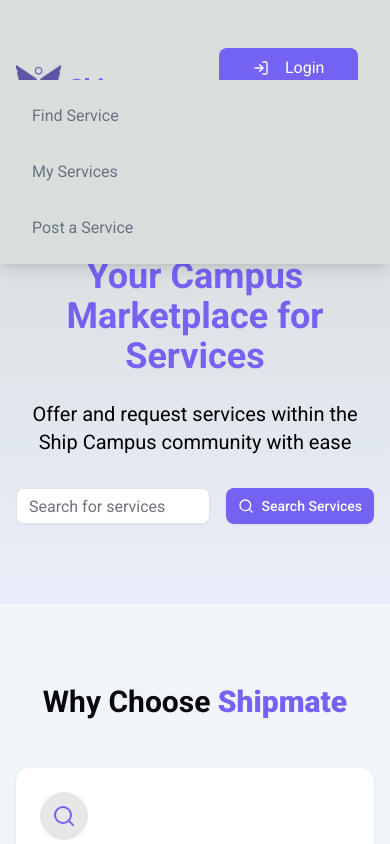
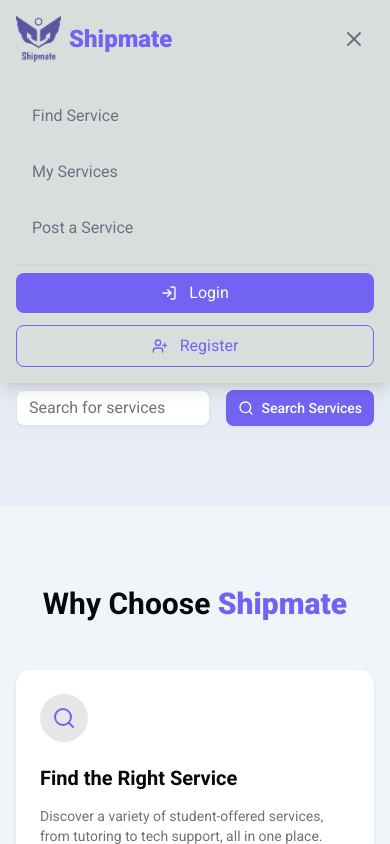
Before and after one commit to Apollosamaa/Shipmate, a Next.js app in the folder client/: page / in a window 390 px wide. Both pictures are taken after a click on the button 354 px from the left and 38 px from the top of the page. Shown: the top 844 px of the page. Built offline with nearby package versions, Linux system fonts and the light colour scheme; no server answers.

Commit message:
improved mobile responsive for headers

```diff
--- a/client/Components/Chat/ChatDropDown.tsx
+++ b/client/Components/Chat/ChatDropDown.tsx
@@ -8,7 +8,11 @@
 import { Loader2 } from "lucide-react";
 import { useEffect } from "react";
 
-export const ChatDropdown = () => {
+interface ChatDropdownProps {
+  mobile?: boolean;
+}
+
+export const ChatDropdown = ({ mobile = false }: ChatDropdownProps) => {
   const { isAuthenticated } = useGlobalContext();
   const {
     totalUnread,
@@ -32,12 +36,12 @@
       <PopoverTrigger asChild>
         <Button
           variant="ghost"
-          size="icon"
-          className="relative rounded-full"
+          size={mobile ? "sm" : "icon"}
+          className={`relative ${mobile ? "rounded-md" : "rounded-full"}`}
         >
-          <MessageSquare className="h-5 w-5" />
+          <MessageSquare className={`${mobile ? "h-4 w-4" : "h-5 w-5"}`} />
           {totalUnread > 0 && (
-            <span className="absolute -top-1 -right-1 bg-[#7263f3] text-white text-xs rounded-full h-5 w-5 flex items-center justify-center">
+            <span className={`absolute ${mobile ? "-top-0.5 -right-0.5 h-4 w-4 text-[10px]" : "-top-1 -right-1 h-5 w-5 text-xs"} bg-[#7263f3] text-white rounded-full flex items-center justify-center`}>
               {totalUnread > 9 ? '9+' : totalUnread}
             </span>
           )}
--- a/client/Components/Header.tsx
+++ b/client/Components/Header.tsx
@@ -4,7 +4,7 @@
 import { usePathname } from 'next/navigation'
 import React, { useState } from 'react'
 import { useGlobalContext } from '@/context/globalContext'
-import { LogIn, UserPlus, Menu, X } from 'lucide-react' // Added Menu and X icons
+import { LogIn, UserPlus, Menu, X } from 'lucide-react'
 import Profile from './Profile'
 import { MessageSquare } from "lucide-react";
 import { ChatDropdown } from './Chat/ChatDropDown'
@@ -12,14 +12,14 @@
 function Header() {
     const {isAuthenticated, user} = useGlobalContext();
     const pathname = usePathname();
-    const [isMenuOpen, setIsMenuOpen] = useState(false); // State for mobile menu
+    const [isMenuOpen, setIsMenuOpen] = useState(false);
 
     const toggleMenu = () => {
         setIsMenuOpen(!isMenuOpen);
     };
 
     return (
-        <header className="px-4 py-4 md:px-10 md:py-6 bg-[#D7DeDC] text-gray-500 flex justify-between items-center">
+        <header className="px-4 py-4 md:px-10 md:py-6 bg-[#D7DeDC] text-gray-500 flex justify-between items-center relative">
             <div className="flex items-center justify-between w-full md:w-auto">
                 <Link href={"/"} className="flex items-center gap-2">
                     <Image src="/logo.png" alt="logo" width={45} height={45} />
@@ -27,12 +27,20 @@
                 </Link>
 
                 {/* Mobile menu button */}
+                <div className="flex items-center gap-4 md:hidden">
+                    {isAuthenticated && (
+                        <>
+                            <ChatDropdown mobile />
+                            <Profile mobile />
+                        </>
+                    )}
                     <button
-                    className="md:hidden p-2 rounded-md text-gray-500 hover:bg-gray-200 focus:outline-none"
+                        className="p-2 rounded-md text-gray-500 hover:bg-gray-200 focus:outline-none"
                         onClick={toggleMenu}
                     >
                         {isMenuOpen ? <X size={24} /> : <Menu size={24} />}
                     </button>
+                </div>
             </div>
 
             {/* Desktop Navigation */}
@@ -74,10 +82,33 @@
                 </ul>
             </nav>
 
-            {/* Mobile Navigation Menu */}
+            {/* Desktop Auth Section */}
+            <div className="hidden md:flex items-center gap-2">
+                <ChatDropdown />
+                {isAuthenticated ? (
+                    <Profile />
+                ) : (
+                    <div className="flex items-center gap-2 lg:gap-6">
+                        <Link
+                            href={"http://localhost:8000/login"}
+                            className="py-2 px-4 lg:px-6 rounded-md flex items-center gap-2 lg:gap-4 text-sm lg:text-base text-white bg-[#7263F3] border-[#7263F3] hover:bg-[#7263F3]/90 transition-all duration-200 ease-in-out"
+                        >
+                            <LogIn className="w-4 h-4"/> Login
+                        </Link>
+                        <Link
+                            href={"http://localhost:8000/login"}
+                            className="py-2 px-4 lg:px-6 rounded-md flex items-center gap-2 lg:gap-4 text-sm lg:text-base border-[#7263F3] text-[#7263F3] hover:bg-[#7263F3]/10 transition-all duration-200 ease-in-out"
+                        >
+                            <UserPlus className="w-4 h-4"/> Register
+                        </Link>
+                    </div>
+                )}
+            </div>
+
+            {/* Mobile Menu - Combined Navigation + Auth */}
             {isMenuOpen && (
                 <div className="md:hidden absolute top-20 left-0 right-0 bg-[#D7DeDC] z-50 p-4 shadow-lg">
-                    <ul className="flex flex-col gap-4">
+                    <ul className="flex flex-col gap-4 mb-4">
                         <li>
                             <Link
                                 href="/findservice"
@@ -115,49 +146,26 @@
                             </Link>
                         </li>
                     </ul>
-                </div>
-            )}
 
-            {/* Auth Section */}
-            <div className="hidden md:flex items-center gap-2">
-                <ChatDropdown />
-                {isAuthenticated ? (
-                    <Profile />
-                ) : (
-                    <div className="flex items-center gap-2 lg:gap-6">
+                    {/* Mobile Auth Buttons - only show when not authenticated */}
+                    {!isAuthenticated && (
+                        <div className="flex flex-col gap-3 pt-2 border-t border-gray-300">
                             <Link
                                 href={"http://localhost:8000/login"}
-                            className="py-2 px-4 lg:px-6 rounded-md flex items-center gap-2 lg:gap-4 text-sm lg:text-base text-white bg-[#7263F3] border-[#7263F3] hover:bg-[#7263F3]/90 transition-all duration-200 ease-in-out"
-                        >
-                            <LogIn className="w-4 h-4"/> Login
-                        </Link>
-                        <Link
-                            href={"http://localhost:8000/login"}
-                            className="py-2 px-4 lg:px-6 rounded-md flex items-center gap-2 lg:gap-4 text-sm lg:text-base border-[#7263F3] text-[#7263F3] hover:bg-[#7263F3]/10 transition-all duration-200 ease-in-out"
-                        >
-                            <UserPlus className="w-4 h-4"/> Register
-                        </Link>
-                    </div>
-                )}
-            </div>
-
-            {/* Mobile Auth Buttons (shown only when menu is open) */}
-            {isMenuOpen && !isAuthenticated && (
-                <div className="md:hidden flex flex-col gap-4 mt-4 p-4">
-                    <Link
-                        href={"http://localhost:8000/login"}
-                        className="py-2 px-6 rounded-md flex items-center justify-center gap-4 text-white bg-[#7263F3] border-[#7263F3] hover:bg-[#7263F3]/90 transition-all duration-200 ease-in-out"
+                                className="py-2 px-4 rounded-md flex items-center justify-center gap-3 text-white bg-[#7263F3] hover:bg-[#7263F3]/90"
                                 onClick={toggleMenu}
                             >
                                 <LogIn className="w-4 h-4"/> Login
                             </Link>
                             <Link
                                 href={"http://localhost:8000/login"}
-                        className="py-2 px-6 rounded-md flex items-center justify-center gap-4 border-[#7263F3] text-[#7263F3] hover:bg-[#7263F3]/10 transition-all duration-200 ease-in-out"
+                                className="py-2 px-4 rounded-md flex items-center justify-center gap-3 text-[#7263F3] border border-[#7263F3] hover:bg-[#7263F3]/10"
                                 onClick={toggleMenu}
                             >
                                 <UserPlus className="w-4 h-4"/> Register
                             </Link>
+                        </div>
+                    )}
                 </div>
             )}
         </header>
--- a/client/Components/Profile.tsx
+++ b/client/Components/Profile.tsx
@@ -15,7 +15,12 @@
 import Image from 'next/image'
 import { toast } from 'react-hot-toast'
 
-function Profile() {
+interface ProfileProps {
+    mobile?: boolean;
+}
+
+function Profile({ mobile = false }: ProfileProps) {
+
     const { userProfile, setUserProfile } = useGlobalContext();
     const { profilePicture, name, email, isVerified } = userProfile;
     const router = useRouter();
@@ -43,7 +48,8 @@
 
     return (
         <DropdownMenu>
-            <div className="flex items-center gap-4">
+            <div className={`flex items-center gap-4 ${mobile ? 'gap-2' : ''}`}>
+                {!mobile && (
                     <Button
                         variant={isVerified ? "default" : "outline"}
                         size="sm"
@@ -69,9 +75,11 @@
                             </>
                         )}
                     </Button>
+                )}
+
 
                 <DropdownMenuTrigger asChild className="cursor-pointer">
-                    <div className="relative w-9 h-9 rounded-md overflow-hidden">
+                    <div className={`relative ${mobile ? 'w-8 h-8' : 'w-9 h-9'} rounded-md overflow-hidden`}>
                         <Image
                             src={profilePicture || "/avatar.png"}
                             alt="avatar"
@@ -131,6 +139,7 @@
                     <span>Logout</span>
                 </DropdownMenuItem>
             </DropdownMenuContent>
+
         </DropdownMenu>
     )
 }
```
Lines whose indentation alone changed are shown as unchanged.
